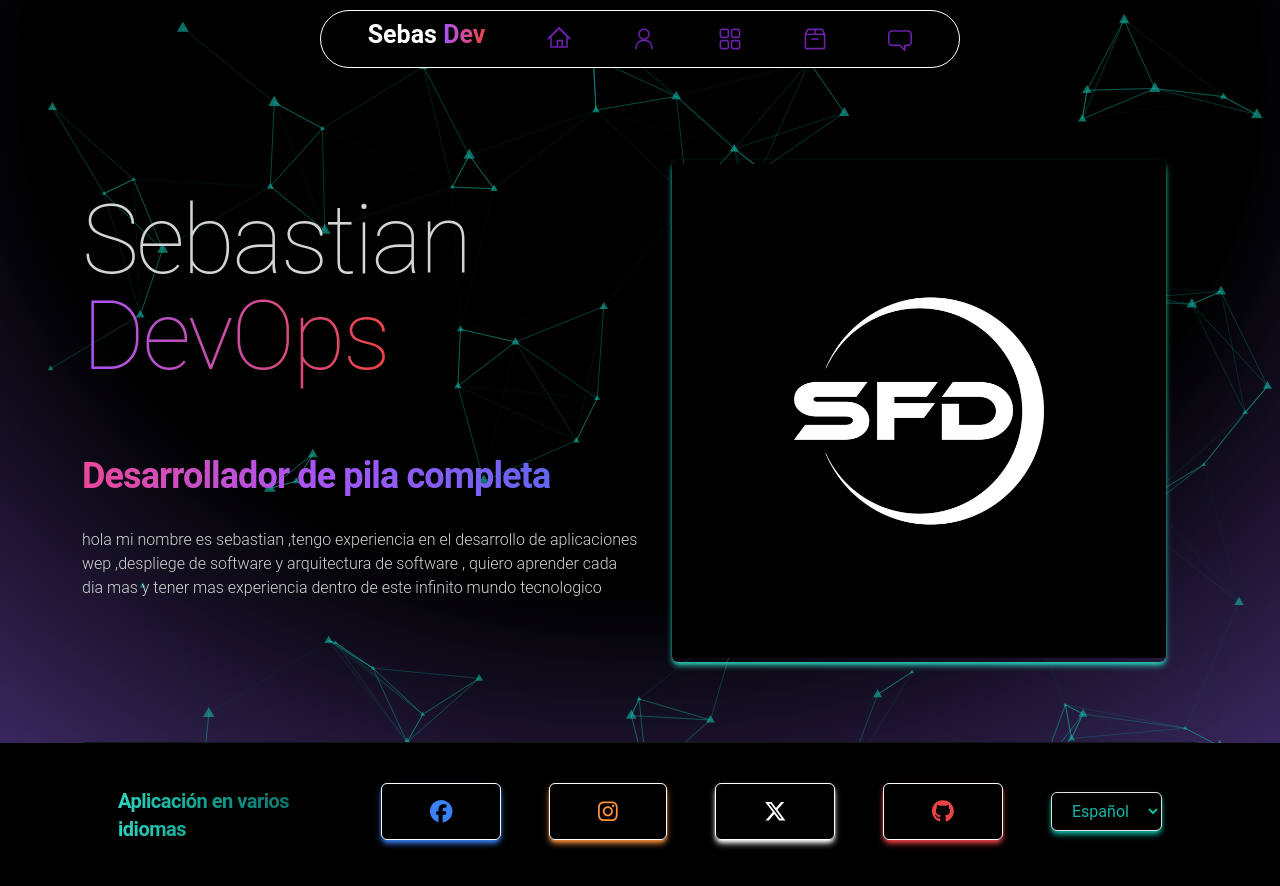
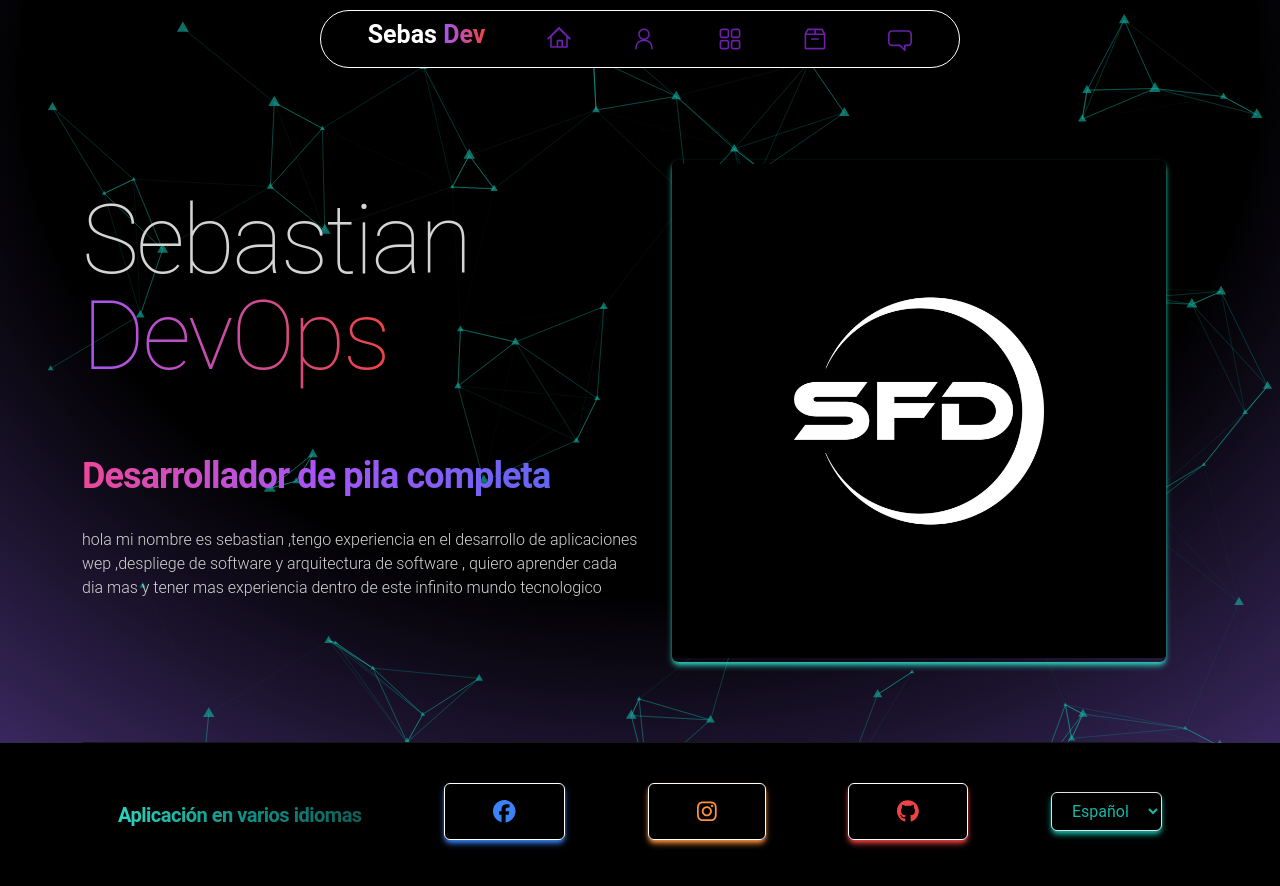
Before and after one commit to sebastianTFRB/portfolio2-2, a React (Vite) app: page / in a window 1280 px wide. Shown: the top 886 px of the page. Built offline with nearby package versions, Linux system fonts and the light colour scheme.

Commit message:
cambisin

```diff
--- a/src/app/App.tsx
+++ b/src/app/App.tsx
@@ -7,6 +7,7 @@ import About from './screens/About';
 import NotFound from './screens/NotFound';
 import Navbar from './components/Nav_bar';
 import Contactame from './screens/Contactame';
+
 function App() {
   return (
     <main className='flex flex-row w-screen h-screen  font-roboto'>
@@ -23,6 +24,8 @@ function App() {
             <Route path='/about' element={<About />} />
             <Route path='/contactame' element={<Contactame />} />
             <Route path='*' element={<NotFound />} />
+
+
           </Routes>
         </section>
         <Footer />
--- a/src/app/components/Contactme.tsx
+++ b/src/app/components/Contactme.tsx
@@ -47,6 +47,7 @@ const Input = styled.input`
   background-color: #e8e6e6;
   border: none;
   border-radius: 5px;
+  color: black;
 `;
 
 const TextArea = styled.textarea`
@@ -54,6 +55,7 @@ const TextArea = styled.textarea`
   border: none;
   border-radius: 5px;
   background-color: #e8e6e6;
+  color: black;
 `;
 
 const Button = styled.button`
--- a/src/app/components/Cover-parti.tsx
+++ b/src/app/components/Cover-parti.tsx
@@ -1,4 +1,4 @@
-"use client"
+
 
 import { useEffect, useState } from "react";
 
--- a/src/app/components/footer.tsx
+++ b/src/app/components/footer.tsx
@@ -34,16 +34,14 @@ const Footer: React.FC = () => {
 
 
 
-        <a href="https://facebook.com" className={linkClasses}>
+        <a href="https://www.facebook.com/home.php?ref=wizard" className={linkClasses} target="_blank" rel="noopener noreferrer">
           <FontAwesomeIcon icon={faFacebook} size="lg" />
         </a>
-        <a href="https://instagram.com" className={linkClasses2}>
+
+        <a href="https://www.instagram.com/delgadostiven.d?igsh=MXB4MGpoZGlxeDFuZw%3D%3D&utm_source=qr " className={linkClasses2} target="_blank" rel="noopener noreferrer">
           <FontAwesomeIcon icon={faInstagram} size="lg" />
         </a>
-        <a href="https://twitter.com" className={linkClasses3}>
-          <FontAwesomeIcon icon={faXTwitter} size="lg" />
-        </a>
-        <a href="https://github.com/sebastianTFRB" className={linkClasses4}>
+        <a href="https://github.com/sebastianTFRB" className={linkClasses4} target="_blank" rel="noopener noreferrer">
           <FontAwesomeIcon icon={faGithub} size="lg" />
         </a>
         <label htmlFor="language-select" className="sr-only">
--- a/src/app/screens/About.tsx
+++ b/src/app/screens/About.tsx
@@ -14,6 +14,7 @@ const About = () => {
         <Slider1 />
         <Slider2 />
 
+
         </div>
       </div>
     );
```
